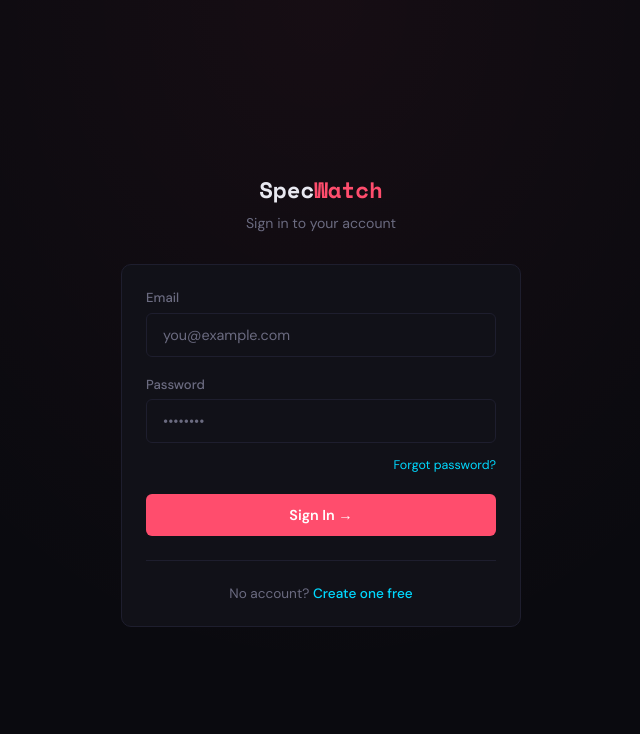
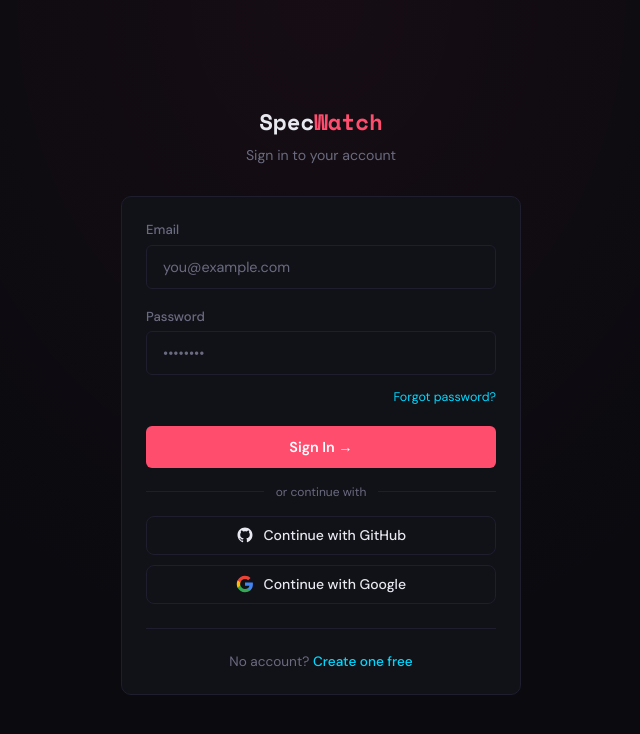
Before and after one commit to Sharanu21/specwatch-frontend, a React (Vite) app: page /login in a window 1280 px wide. Shown: the top 734 px of the page, without its empty margins (319-959 px from the left). Built offline with nearby package versions, Linux system fonts and the light colour scheme; no server answers.

Commit message:
feat: add GitHub + Google OAuth2 login buttons
- Login.jsx: GitHub + Google buttons linking to backend OAuth2 endpoint
- Register.jsx: same OAuth buttons for sign-up flow
- OAuthCallback.jsx: new page — reads ?token= from URL, calls /api/auth/me, stores JWT
- App.jsx: add /oauth/callback route

```diff
--- a/src/App.jsx
+++ b/src/App.jsx
@@ -15,6 +15,7 @@
 import AddProject from './pages/AddProject'
 import Settings from './pages/Settings'
 import NotFound from './pages/NotFound'
+import OAuthCallback from './pages/OAuthCallback'
 
 export default function App() {
   return (
@@ -29,6 +30,7 @@
               <Route path="/forgot-password" element={<ForgotPassword />} />
               <Route path="/reset-password" element={<ResetPassword />} />
               <Route path="/verify-email" element={<VerifyEmail />} />
+              <Route path="/oauth/callback" element={<OAuthCallback />} />
 
               <Route path="/dashboard" element={
                 <ProtectedRoute>
--- a/src/pages/Login.jsx
+++ b/src/pages/Login.jsx
@@ -3,6 +3,53 @@
 import { useAuth } from '../context/AuthContext'
 import { useToast } from '../context/ToastContext'
 import api from '../api/axios'
+
+const API_URL = import.meta.env.VITE_API_URL || 'http://localhost:8080'
+
+function OAuthButton({ provider, icon, label, color }) {
+  return (
+    <a
+      href={`${API_URL}/oauth2/authorization/${provider}`}
+      style={{
+        display: 'flex',
+        alignItems: 'center',
+        justifyContent: 'center',
+        gap: '0.6rem',
+        width: '100%',
+        padding: '0.6rem 1rem',
+        borderRadius: '8px',
+        border: '1px solid var(--border)',
+        background: 'var(--card-bg)',
+        color: 'var(--text)',
+        fontSize: '0.875rem',
+        fontWeight: 500,
+        cursor: 'pointer',
+        textDecoration: 'none',
+        transition: 'border-color 0.2s, background 0.2s',
+      }}
+      onMouseEnter={e => { e.currentTarget.style.borderColor = color }}
+      onMouseLeave={e => { e.currentTarget.style.borderColor = 'var(--border)' }}
+    >
+      {icon}
+      {label}
+    </a>
+  )
+}
+
+const GithubIcon = () => (
+  <svg width="18" height="18" viewBox="0 0 24 24" fill="currentColor">
+    <path d="M12 2C6.477 2 2 6.484 2 12.017c0 4.425 2.865 8.18 6.839 9.504.5.092.682-.217.682-.483 0-.237-.008-.868-.013-1.703-2.782.605-3.369-1.343-3.369-1.343-.454-1.158-1.11-1.466-1.11-1.466-.908-.62.069-.608.069-.608 1.003.07 1.531 1.032 1.531 1.032.892 1.53 2.341 1.088 2.91.832.092-.647.35-1.088.636-1.338-2.22-.253-4.555-1.113-4.555-4.951 0-1.093.39-1.988 1.029-2.688-.103-.253-.446-1.272.098-2.65 0 0 .84-.27 2.75 1.026A9.564 9.564 0 0112 6.844c.85.004 1.705.115 2.504.337 1.909-1.296 2.747-1.027 2.747-1.027.546 1.379.202 2.398.1 2.651.64.7 1.028 1.595 1.028 2.688 0 3.848-2.339 4.695-4.566 4.943.359.309.678.92.678 1.855 0 1.338-.012 2.419-.012 2.747 0 .268.18.58.688.482A10.019 10.019 0 0022 12.017C22 6.484 17.522 2 12 2z"/>
+  </svg>
+)
+
+const GoogleIcon = () => (
+  <svg width="18" height="18" viewBox="0 0 24 24">
+    <path fill="#4285F4" d="M22.56 12.25c0-.78-.07-1.53-.2-2.25H12v4.26h5.92c-.26 1.37-1.04 2.53-2.21 3.31v2.77h3.57c2.08-1.92 3.28-4.74 3.28-8.09z"/>
+    <path fill="#34A853" d="M12 23c2.97 0 5.46-.98 7.28-2.66l-3.57-2.77c-.98.66-2.23 1.06-3.71 1.06-2.86 0-5.29-1.93-6.16-4.53H2.18v2.84C3.99 20.53 7.7 23 12 23z"/>
+    <path fill="#FBBC05" d="M5.84 14.09c-.22-.66-.35-1.36-.35-2.09s.13-1.43.35-2.09V7.07H2.18C1.43 8.55 1 10.22 1 12s.43 3.45 1.18 4.93l2.85-2.22.81-.62z"/>
+    <path fill="#EA4335" d="M12 5.38c1.62 0 3.06.56 4.21 1.64l3.15-3.15C17.45 2.09 14.97 1 12 1 7.7 1 3.99 3.47 2.18 7.07l3.66 2.84c.87-2.6 3.3-4.53 6.16-4.53z"/>
+  </svg>
+)
 
 export default function Login() {
   const [form, setForm] = useState({ email: '', password: '' })
@@ -103,6 +150,17 @@
             </button>
           </form>
 
+          <div style={{ display: 'flex', alignItems: 'center', gap: '0.75rem', margin: '1rem 0' }}>
+            <div style={{ flex: 1, height: '1px', background: 'var(--border)' }} />
+            <span style={{ color: 'var(--muted)', fontSize: '0.75rem', whiteSpace: 'nowrap' }}>or continue with</span>
+            <div style={{ flex: 1, height: '1px', background: 'var(--border)' }} />
+          </div>
+
+          <div style={{ display: 'flex', flexDirection: 'column', gap: '0.6rem' }}>
+            <OAuthButton provider="github" icon={<GithubIcon />} label="Continue with GitHub" color="#6e7681" />
+            <OAuthButton provider="google" icon={<GoogleIcon />} label="Continue with Google" color="#4285F4" />
+          </div>
+
           <div className="divider" />
 
           <p style={{ textAlign: 'center', fontSize: '0.85rem', color: 'var(--muted)' }}>
--- /dev/null
+++ b/src/pages/OAuthCallback.jsx
@@ -0,0 +1,57 @@
+import { useEffect, useRef } from 'react'
+import { useNavigate, useSearchParams } from 'react-router-dom'
+import { useAuth } from '../context/AuthContext'
+import { useToast } from '../context/ToastContext'
+import api from '../api/axios'
+
+export default function OAuthCallback() {
+  const [searchParams] = useSearchParams()
+  const { login } = useAuth()
+  const navigate = useNavigate()
+  const toast = useToast()
+  const handled = useRef(false)
+
+  useEffect(() => {
+    if (handled.current) return
+    handled.current = true
+
+    const token = searchParams.get('token')
+    if (!token) {
+      toast.error('OAuth login failed. Please try again.')
+      navigate('/login')
+      return
+    }
+
+    api.get('/auth/me', {
+      headers: { Authorization: `Bearer ${token}` }
+    }).then(res => {
+      login({ email: res.data.email, name: res.data.name, plan: res.data.plan }, token)
+      navigate('/dashboard')
+    }).catch(() => {
+      toast.error('OAuth login failed. Please try again.')
+      navigate('/login')
+    })
+  }, [])
+
+  return (
+    <div style={{
+      minHeight: '100vh',
+      display: 'flex',
+      alignItems: 'center',
+      justifyContent: 'center',
+      flexDirection: 'column',
+      gap: '1rem',
+    }}>
+      <div style={{
+        width: 36,
+        height: 36,
+        border: '3px solid var(--border)',
+        borderTopColor: 'var(--accent)',
+        borderRadius: '50%',
+        animation: 'spin 0.8s linear infinite',
+      }} />
+      <p style={{ color: 'var(--muted)', fontSize: '0.9rem' }}>Completing sign-in…</p>
+      <style>{`@keyframes spin { to { transform: rotate(360deg); } }`}</style>
+    </div>
+  )
+}
--- a/src/pages/Register.jsx
+++ b/src/pages/Register.jsx
@@ -2,6 +2,53 @@
 import { Link, useNavigate } from 'react-router-dom'
 import { useAuth } from '../context/AuthContext'
 import api from '../api/axios'
+
+const API_URL = import.meta.env.VITE_API_URL || 'http://localhost:8080'
+
+function OAuthButton({ provider, icon, label, color }) {
+  return (
+    <a
+      href={`${API_URL}/oauth2/authorization/${provider}`}
+      style={{
+        display: 'flex',
+        alignItems: 'center',
+        justifyContent: 'center',
+        gap: '0.6rem',
+        width: '100%',
+        padding: '0.6rem 1rem',
+        borderRadius: '8px',
+        border: '1px solid var(--border)',
+        background: 'var(--card-bg)',
+        color: 'var(--text)',
+        fontSize: '0.875rem',
+        fontWeight: 500,
+        cursor: 'pointer',
+        textDecoration: 'none',
+        transition: 'border-color 0.2s, background 0.2s',
+      }}
+      onMouseEnter={e => { e.currentTarget.style.borderColor = color }}
+      onMouseLeave={e => { e.currentTarget.style.borderColor = 'var(--border)' }}
+    >
+      {icon}
+      {label}
+    </a>
+  )
+}
+
+const GithubIcon = () => (
+  <svg width="18" height="18" viewBox="0 0 24 24" fill="currentColor">
+    <path d="M12 2C6.477 2 2 6.484 2 12.017c0 4.425 2.865 8.18 6.839 9.504.5.092.682-.217.682-.483 0-.237-.008-.868-.013-1.703-2.782.605-3.369-1.343-3.369-1.343-.454-1.158-1.11-1.466-1.11-1.466-.908-.62.069-.608.069-.608 1.003.07 1.531 1.032 1.531 1.032.892 1.53 2.341 1.088 2.91.832.092-.647.35-1.088.636-1.338-2.22-.253-4.555-1.113-4.555-4.951 0-1.093.39-1.988 1.029-2.688-.103-.253-.446-1.272.098-2.65 0 0 .84-.27 2.75 1.026A9.564 9.564 0 0112 6.844c.85.004 1.705.115 2.504.337 1.909-1.296 2.747-1.027 2.747-1.027.546 1.379.202 2.398.1 2.651.64.7 1.028 1.595 1.028 2.688 0 3.848-2.339 4.695-4.566 4.943.359.309.678.92.678 1.855 0 1.338-.012 2.419-.012 2.747 0 .268.18.58.688.482A10.019 10.019 0 0022 12.017C22 6.484 17.522 2 12 2z"/>
+  </svg>
+)
+
+const GoogleIcon = () => (
+  <svg width="18" height="18" viewBox="0 0 24 24">
+    <path fill="#4285F4" d="M22.56 12.25c0-.78-.07-1.53-.2-2.25H12v4.26h5.92c-.26 1.37-1.04 2.53-2.21 3.31v2.77h3.57c2.08-1.92 3.28-4.74 3.28-8.09z"/>
+    <path fill="#34A853" d="M12 23c2.97 0 5.46-.98 7.28-2.66l-3.57-2.77c-.98.66-2.23 1.06-3.71 1.06-2.86 0-5.29-1.93-6.16-4.53H2.18v2.84C3.99 20.53 7.7 23 12 23z"/>
+    <path fill="#FBBC05" d="M5.84 14.09c-.22-.66-.35-1.36-.35-2.09s.13-1.43.35-2.09V7.07H2.18C1.43 8.55 1 10.22 1 12s.43 3.45 1.18 4.93l2.85-2.22.81-.62z"/>
+    <path fill="#EA4335" d="M12 5.38c1.62 0 3.06.56 4.21 1.64l3.15-3.15C17.45 2.09 14.97 1 12 1 7.7 1 3.99 3.47 2.18 7.07l3.66 2.84c.87-2.6 3.3-4.53 6.16-4.53z"/>
+  </svg>
+)
 
 const checks = [
   { key: 'len',     test: p => p.length >= 8,         label: '8+ characters' },
@@ -131,6 +178,17 @@
             </button>
           </form>
 
+          <div style={{ display: 'flex', alignItems: 'center', gap: '0.75rem', margin: '1rem 0' }}>
+            <div style={{ flex: 1, height: '1px', background: 'var(--border)' }} />
+            <span style={{ color: 'var(--muted)', fontSize: '0.75rem', whiteSpace: 'nowrap' }}>or sign up with</span>
+            <div style={{ flex: 1, height: '1px', background: 'var(--border)' }} />
+          </div>
+
+          <div style={{ display: 'flex', flexDirection: 'column', gap: '0.6rem' }}>
+            <OAuthButton provider="github" icon={<GithubIcon />} label="Continue with GitHub" color="#6e7681" />
+            <OAuthButton provider="google" icon={<GoogleIcon />} label="Continue with Google" color="#4285F4" />
+          </div>
+
           <div className="divider" />
 
           <p style={{ textAlign: 'center', fontSize: '0.85rem', color: 'var(--muted)' }}>
```
